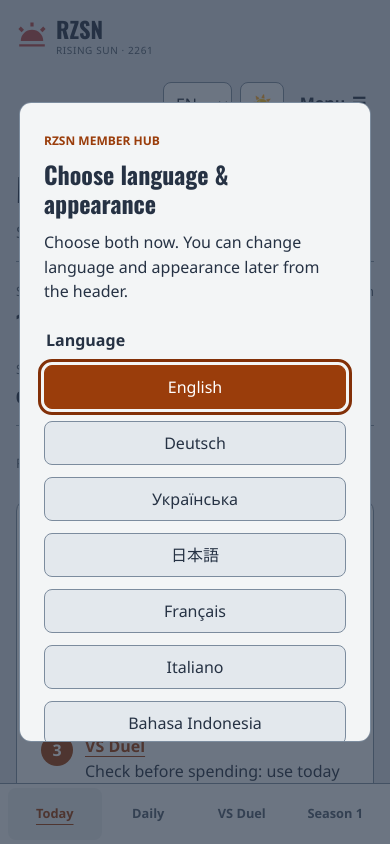
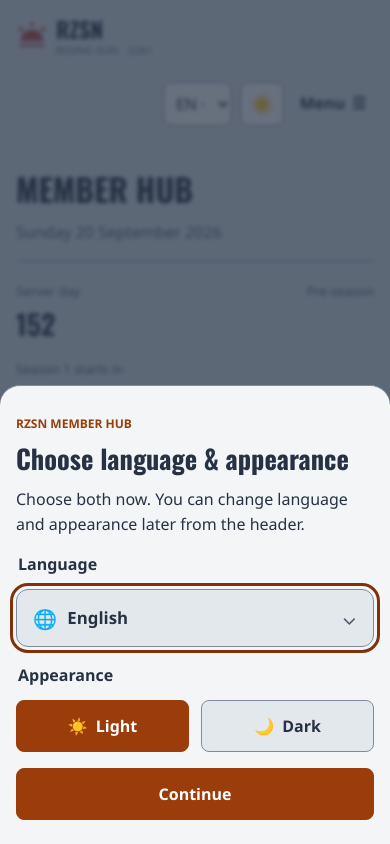
Before and after one commit to lunas-empire/lunas-empire.github.io, a website with bundled scripts: page index.html in a window 390 px wide. Shown: the top 844 px of the page. Built offline with nearby package versions, Linux system fonts and the light colour scheme.

Commit message:
feat: simplify mobile first-visit setup

```diff
--- a/assets/app.js
+++ b/assets/app.js
@@ -16,7 +16,8 @@ function legacyPreference(key) {
 }
 const storedLanguage = storage.get('rzsn-language', null);
 const legacyLanguage = legacyPreference('lw_lang');
-const languagePreference = resolveLanguagePreference(storedLanguage,legacyLanguage);
+const browserLanguage = (navigator.languages || [navigator.language]).map(value=>String(value).toLowerCase().split('-')[0]).find(value=>Object.hasOwn(LANGUAGES,value));
+const languagePreference = resolveLanguagePreference(storedLanguage,legacyLanguage,browserLanguage);
 let lang = languagePreference.lang;
 let state = guideState();
 let selectedDay = state.weekdayIndex;
@@ -26,7 +27,7 @@ const tx = (key, values) => escape(t(key,values));
 const main = document.querySelector('main');
 const menu = document.querySelector('#menu');
 const languageDialog = document.querySelector('#language-dialog');
-const languageOptions = document.querySelector('#language-options');
+const setupLanguage = document.querySelector('#setup-language');
 const themeOptions = document.querySelector('#theme-options');
 const setupContinue = document.querySelector('#setup-continue');
 const themeToggle = document.querySelector('#theme-toggle');
@@ -241,12 +242,13 @@ function refreshClock() {
 }
 const languageEntries = Object.entries(LANGUAGES).sort(([a],[b])=>a==='en'?-1:b==='en'?1:0);
 document.querySelector('#language').innerHTML = languageEntries.map(([code,name])=>`<option value="${code}" lang="${code}">${code.toUpperCase()} · ${escape(name)}</option>`).join('');
-languageOptions.innerHTML = languageEntries.map(([code,name])=>`<button type="button" value="${code}" lang="${code}" data-language-choice${code===lang?' aria-current="true"':''}${code==='en'?' autofocus':''}>${escape(name)}</button>`).join('');
-let setupLanguageChosen = !languagePreference.needsSelection;
+setupLanguage.innerHTML = languageEntries.map(([code,name])=>`<option value="${code}" lang="${code}">${escape(name)}</option>`).join('');
+setupLanguage.value=lang;
+let setupLanguageChosen = true;
 const savedThemeRaw = storage.get('rzsn-theme',legacyPreference('lw_theme'));
 const systemTheme = window.matchMedia('(prefers-color-scheme: dark)').matches ? 'dark' : 'light';
 let activeTheme = ['light','dark'].includes(savedThemeRaw) ? savedThemeRaw : systemTheme;
-let setupThemeChosen = ['light','dark','system'].includes(savedThemeRaw);
+let setupThemeChosen = true;
 function updateSetupReady() {
   setupContinue.disabled = !(setupLanguageChosen && setupThemeChosen);
 }
@@ -271,28 +273,19 @@ function setTheme(value,{persist=true}={}) {
   showStorageError();
 }
 setTheme(activeTheme,{persist:false});
-document.querySelector('#language').addEventListener('change',event=>{
-  lang=event.target.value;
+function setLanguage(value,{persist=true}={}) {
+  if (!Object.hasOwn(LANGUAGES,value)) return;
+  lang=value;
   setupLanguageChosen=true;
-  storage.set('rzsn-language',lang);
-  languageOptions.querySelectorAll('[data-language-choice]').forEach(button=>{
-    if (button.value===lang) button.setAttribute('aria-current','true');
-    else button.removeAttribute('aria-current');
-  });
+  if (persist) storage.set('rzsn-language',lang);
+  document.querySelector('#language').value=lang;
+  setupLanguage.value=lang;
   render({preserve:true});
-});
-languageOptions.addEventListener('click',event=>{
-  const button=event.target.closest('[data-language-choice]');
-  if (!button) return;
-  lang=button.value;
-  setupLanguageChosen=true;
-  storage.set('rzsn-language',lang);
-  languageOptions.querySelectorAll('[data-language-choice]').forEach(choice=>{
-    if (choice===button) choice.setAttribute('aria-current','true');
-    else choice.removeAttribute('aria-current');
-  });
-  render({preserve:true});
-});
+  updateSetupReady();
+  showStorageError();
+}
+document.querySelector('#language').addEventListener('change',event=>setLanguage(event.target.value));
+setupLanguage.addEventListener('change',event=>setLanguage(event.target.value));
 themeOptions.addEventListener('click',event=>{
   const button=event.target.closest('[data-theme-choice]');
   if (!button) return;
@@ -301,6 +294,7 @@ themeOptions.addEventListener('click',event=>{
 });
 setupContinue.addEventListener('click',()=>{
   if (!setupLanguageChosen || !setupThemeChosen) return;
+  storage.set('rzsn-language',lang);
   languageDialog.close();
 });
 languageDialog.addEventListener('cancel',event=>event.preventDefault());
--- a/assets/config.js
+++ b/assets/config.js
@@ -3,7 +3,7 @@ export const GUIDE_CONFIG = {
   serverDayAnchor: { date: '2026-09-12', day: 144 },
   seasonStart: '2026-09-21T04:00:00+02:00', server: 2261,
 };
-export const BUILD_VERSION = '2026-09-20.5';
+export const BUILD_VERSION = '2026-09-20.6';
 export const ALLIANCE_CONFIG = {
   vsDailyMinimum: 3600000,
   // The static route contains only an encrypted package; the password is never published.
--- a/assets/hub.css
+++ b/assets/hub.css
@@ -21,15 +21,16 @@ button:disabled{opacity:.6;cursor:not-allowed}
 .sr-only{position:absolute;width:1px;height:1px;padding:0;margin:-1px;clip-path:inset(50%);overflow:hidden;white-space:nowrap}
 .skip{position:fixed;top:-10rem;left:1rem;z-index:var(--z-menu);padding:1rem;background:var(--color-panel)}
 .skip:focus{top:1rem}
-.language-dialog{position:fixed;inset:0;width:min(calc(100% - 2 * var(--space-md)),32rem);height:fit-content;max-height:min(80dvh,40rem);margin:auto;overflow:auto;border:1px solid var(--color-rule);border-radius:var(--radius-md);background:var(--color-panel);color:var(--color-ink);padding:var(--space-lg)}
-.language-dialog::backdrop{background:color-mix(in oklch,var(--color-ink) 65%,transparent)}
+.language-dialog{position:fixed;inset:0;width:min(calc(100% - 2 * var(--space-md)),30rem);height:fit-content;max-height:min(88dvh,40rem);margin:auto;overflow:auto;border:1px solid var(--color-rule);border-radius:calc(var(--radius-md) + .25rem);background:var(--color-panel);color:var(--color-ink);padding:var(--space-lg)}
+.language-dialog::backdrop{background:color-mix(in oklch,var(--color-ink) 68%,transparent);backdrop-filter:blur(2px)}
 .language-dialog form{margin:0}.language-dialog p{margin-bottom:var(--space-lg)}
 .setup-group{border:0;padding:0;margin:0 0 var(--space-lg)}.setup-group legend{width:100%;margin-bottom:var(--space-sm);font-weight:700;color:var(--color-ink)}
-.language-options{display:grid;grid-template-columns:minmax(0,1fr);gap:var(--space-sm)}
-.language-options button{width:100%;background:var(--color-raised);color:var(--color-ink)}
-.language-options button[aria-current='true']{background:var(--color-accent);color:var(--color-accent-ink);border-color:var(--color-accent)}
-.theme-options{display:grid;grid-template-columns:repeat(2,minmax(0,1fr));gap:var(--space-sm)}.theme-options button{display:flex;align-items:center;justify-content:center;gap:.5rem;width:100%;background:var(--color-raised);color:var(--color-ink);font-weight:600}.theme-options button[aria-current='true']{background:var(--color-accent);color:var(--color-accent-ink);border-color:var(--color-accent)}
-.setup-continue{width:100%;background:var(--color-accent);color:var(--color-accent-ink);border-color:var(--color-accent);font-weight:700}
+.setup-language-select{position:relative;display:grid;grid-template-columns:auto minmax(0,1fr) auto;align-items:center;gap:.65rem;min-height:58px;border:1px solid var(--color-rule);border-radius:var(--radius-md);background:var(--color-raised);padding-inline:var(--space-md);cursor:pointer}
+.setup-language-select:focus-within{outline:3px solid var(--color-focus);outline-offset:3px}
+.setup-language-select select{appearance:none;width:100%;min-height:56px;border:0;background:transparent;color:var(--color-ink);padding:0;font-weight:700;font-size:1.05rem;outline:0}
+.setup-language-icon{font-size:1.2rem;line-height:1}.setup-language-chevron{font-size:1.25rem;color:var(--color-muted);line-height:1;pointer-events:none}
+.theme-options{display:grid;grid-template-columns:repeat(2,minmax(0,1fr));gap:var(--space-sm)}.theme-options button{display:flex;align-items:center;justify-content:center;gap:.5rem;width:100%;min-height:52px;background:var(--color-raised);color:var(--color-ink);font-weight:600}.theme-options button[aria-current='true']{background:var(--color-accent);color:var(--color-accent-ink);border-color:var(--color-accent)}
+.setup-continue{width:100%;min-height:52px;background:var(--color-accent);color:var(--color-accent-ink);border-color:var(--color-accent);font-weight:700}
 .site-header{display:flex;flex-wrap:wrap;align-items:center;justify-content:space-between;gap:var(--space-sm);max-width:1024px;margin:auto;padding:var(--space-md) max(var(--space-md),env(safe-area-inset-left))}
 .brand{display:flex;align-items:center;gap:.5rem;text-decoration:none;color:var(--color-ink);font:700 1.4rem/1.2 var(--font-display);white-space:nowrap}
 .brand small{display:block;font:400 .625rem/1.5 var(--font-body);letter-spacing:.06em;color:var(--color-muted)}
@@ -121,8 +122,9 @@ dt{font-weight:600}dd{margin:0;text-align:end;overflow-wrap:anywhere}
 .site-footer{border-top:1px solid var(--color-rule);margin-top:var(--space-xl);padding-block:var(--space-lg);font-size:.875rem}.site-footer p{color:var(--color-muted)}
 .storage-error{color:var(--color-warning);padding-block:var(--space-md)}
 @media(hover:hover){button:hover,summary:hover{background:var(--color-raised);color:var(--color-ink)}a:hover{text-decoration:underline}.shield-confirm:hover{border-color:var(--color-accent)}}
+@media(max-width:39.99rem){.language-dialog{inset:auto 0 0;width:100%;max-width:none;max-height:calc(100dvh - max(12px,env(safe-area-inset-top)));margin:0;border-inline:0;border-bottom:0;border-radius:1.25rem 1.25rem 0 0;padding:var(--space-lg) max(var(--space-md),env(safe-area-inset-right)) max(calc(var(--space-lg) + env(safe-area-inset-bottom)),var(--space-lg)) max(var(--space-md),env(safe-area-inset-left))}.language-dialog h2{font-size:1.65rem}.language-dialog p{margin-bottom:var(--space-md)}.setup-group{margin-bottom:var(--space-md)}}
 @media(max-width:24rem){.site-header{padding-inline:12px}.header-controls{width:100%;margin-inline-start:0;display:grid;grid-template-columns:minmax(0,1fr) 44px auto}.language{min-width:0}.language select{width:100%;min-width:0}#menu>summary{white-space:nowrap}}
-@media(min-width:40rem){.language-options{grid-template-columns:repeat(2,minmax(0,1fr))}.reference-note{grid-template-columns:minmax(10rem,.45fr) minmax(0,1fr);gap:var(--space-lg)}.week-selector{grid-template-columns:repeat(7,minmax(0,1fr))}.week-selector button,.week-selector button:nth-child(n+5){grid-column:auto}}
+@media(min-width:40rem){.reference-note{grid-template-columns:minmax(10rem,.45fr) minmax(0,1fr);gap:var(--space-lg)}.week-selector{grid-template-columns:repeat(7,minmax(0,1fr))}.week-selector button,.week-selector button:nth-child(n+5){grid-column:auto}}
 @media(min-width:60rem){.main-nav{position:static;max-width:728px;margin:auto;border:1px solid var(--color-rule);border-radius:var(--radius-md);padding:.25rem}.site-header{padding-block:var(--space-lg)}body{padding-bottom:0}.status .countdown{flex:1}.main-nav a{font-size:1rem}main{padding-top:var(--space-lg)}.guide-card{grid-template-columns:minmax(0,1.15fr) minmax(16rem,.85fr);align-items:start}}
 @media(prefers-reduced-motion:reduce){*{scroll-behavior:auto!important;transition:none!important}}
 html:lang(ja) .task-text,html:lang(ja) p{line-break:strict;word-break:normal}
--- a/assets/i18n.js
+++ b/assets/i18n.js
@@ -94,9 +94,10 @@ export const UI = {
   allDone:['Alles auf deiner Liste erledigt.','Everything on your list is done.','Усе зі списку виконано.','リストの項目はすべて完了しました。','Tout est coché sur ta liste.','Hai completato tutta la lista.','Semua tugas dalam daftar sudah selesai.'],
   philosophy:['Wichtige Upgrades möglichst mit Rewards und Punkten kombinieren.','Time important upgrades to earn rewards and points together.','Поєднуйте важливі покращення з нагородами й очками.','大きな強化は、報酬とポイントを同時に得られるタイミングで。','Fais coïncider les améliorations importantes avec des récompenses et des points.','Combina gli upgrade importanti con ricompense e punti.','Lakukan upgrade penting saat bisa mendapat hadiah sekaligus poin.'],
 };
-export function resolveLanguagePreference(stored, legacy) {
-  const selected = [stored,legacy].find(value=>Object.hasOwn(LANGUAGES,value));
-  return {lang:selected || 'en',needsSelection:!selected};
+export function resolveLanguagePreference(stored, legacy, detected) {
+  const saved = [stored,legacy].find(value=>Object.hasOwn(LANGUAGES,value));
+  const suggested = Object.hasOwn(LANGUAGES,detected) ? detected : 'en';
+  return {lang:saved || suggested,needsSelection:!saved};
 }
 export function translate(table, key, lang, values = {}) {
   const row = table[key];
--- a/index.html
+++ b/index.html
@@ -3,7 +3,7 @@
 <head>
 <meta charset="utf-8">
 <meta name="viewport" content="width=device-width,initial-scale=1,viewport-fit=cover">
-<meta name="description" content="Daily Guide, VS Duel and Season 1 guide for RZSN – Rising Sun, Server 2261. Available in seven languages.">
+<meta name="description" content="Daily Guide, VS Duel and Season 1 guide for RZSN – Rising Sun, Server 2261. Available in multiple languages.">
 <meta name="color-scheme" content="light dark">
 <title>RZSN Member Hub – Last War Survival</title>
 <link rel="icon" href="/assets/sun.svg" type="image/svg+xml">
@@ -20,7 +20,7 @@
 <span class="badge">RZSN MEMBER HUB</span>
 <h2 id="language-dialog-title" data-ui="chooseSetup">Choose language & appearance</h2>
 <p id="language-dialog-description" data-ui="setupPrompt">Choose both now. You can change them later from the header.</p>
-<fieldset class="setup-group"><legend data-ui="language">Language</legend><div id="language-options" class="language-options"></div></fieldset>
+<fieldset class="setup-group setup-language-group"><legend id="setup-language-legend" data-ui="language">Language</legend><label class="setup-language-select"><span class="setup-language-icon" aria-hidden="true">🌐</span><select id="setup-language" aria-labelledby="setup-language-legend"></select><span class="setup-language-chevron" aria-hidden="true">⌄</span></label></fieldset>
 <fieldset class="setup-group"><legend data-ui="theme">Appearance</legend><div id="theme-options" class="theme-options"><button type="button" value="light" data-theme-choice><span aria-hidden="true">☀️</span><span data-ui="light">Light</span></button><button type="button" value="dark" data-theme-choice><span aria-hidden="true">🌙</span><span data-ui="dark">Dark</span></button></div></fieldset>
 <button type="button" id="setup-continue" class="setup-continue" data-ui="continue" disabled>Continue</button>
 </form>
```
Also changed, not shown: tests/engine.test.js (+5 -3 lines), tests/public.test.js (+4 -1 lines).
